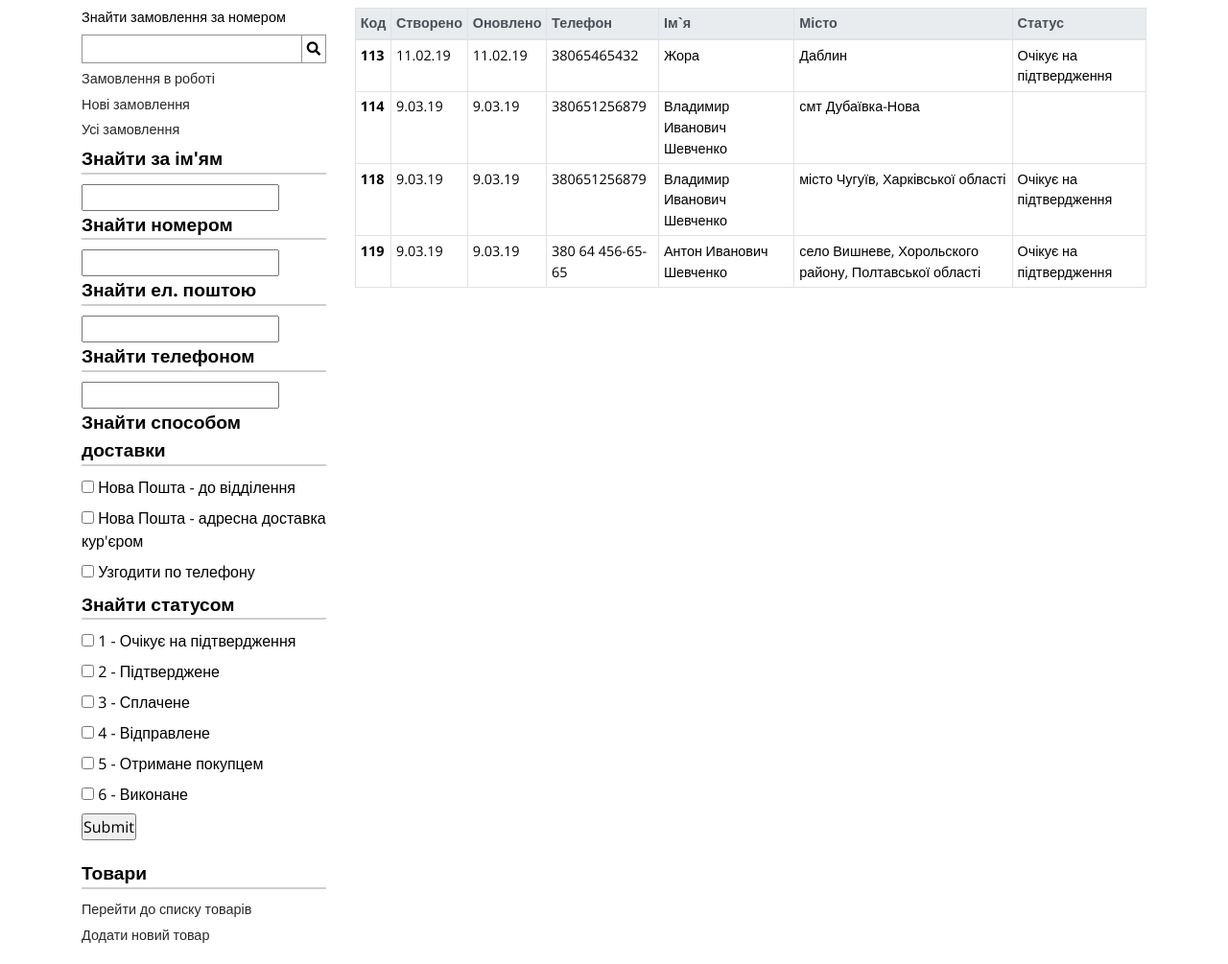
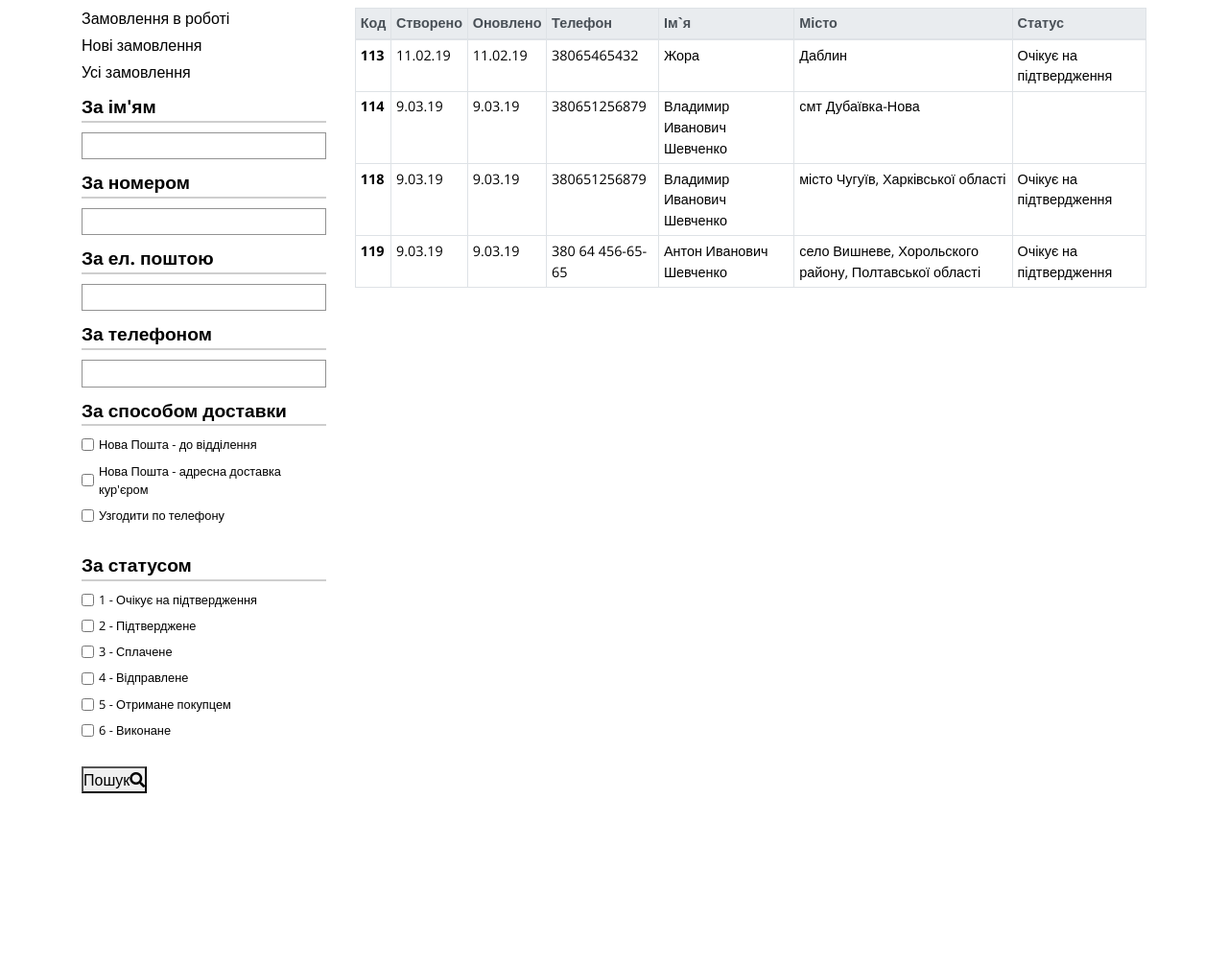
Before and after one commit to biryukov-m/craft-shop, a Django app: page /adm/orders/ in a window 1280 px wide. Shown: the part 122-1127 px from the top of the page at 96% size. After the commit the page ends 949 px from the top, so only its background shows below. Run offline with Django 3.2, Linux system fonts and the light colour scheme; data comes from the database, SQL or seed files in the repository; some libraries are stand-ins or nearby versions.

Commit message:
Стилизация сайдбара с фильтрами заказов

```diff
--- a/custom_admin/static/custom_admin/css/admin_main.sass
+++ b/custom_admin/static/custom_admin/css/admin_main.sass
@@ -138,28 +138,43 @@ a:hover
           font-size: 1.2rem
           border-bottom: 2px solid $lighter
           margin-bottom: 10px
-        ul.functions
-          font-size: 0.9rem
+        ul
+          margin-bottom: 10px
           li
-            margin-bottom: 5px
+            margin-bottom: 4px
             a
-              color: $darker
-          form
-            display: flex
-            width: 100%
-            input
-              display: block
-              background: white
+              font-family: "Open Sans", sans-serif
               color: black
-              flex-grow: 1
-              border: 1px $light solid
-              padding: 3px 5px
-            button
-              display: block
-              background: none
-              border: 1px solid $light
-              border-left: none
-              padding: 3px 5px
+              &:hover
+                color: $highlight
+
+        form
+          .attribute
+            margin-bottom: 10px
+            .header-wrapper
+              .header
+              .line
+            .select-wrapper
+              display: flex
+              input[type=text]
+                flex-grow: 1
+                display: block
+                background: white
+                color: black
+                border: 1px $light solid
+                padding: 3px 5px
+                font-size: 0.85rem
+              ul
+                li
+                  label
+                    color: black
+                    font-size: 0.8rem
+                    display: flex
+                    align-items: center
+                  input[type=checkbox]
+                    margin-right: 5px
+
+
     .content
       .functions-block
         font-family: "Open Sans", sans-serif
--- a/templates/custom_admin/orders.html
+++ b/templates/custom_admin/orders.html
@@ -4,13 +4,6 @@
     <div class="functions-block">
         <div class="header">Замовлення</div>
         <ul class="functions">
-            <li>
-                <label for="find-order-by-number">Знайти замовлення за номером</label>
-                <form class="find-order" action="">
-                    <input type="text" pattern="[0-9]{3,10}" name="find-order-by-number" id="find-order-by-number">
-                    <button><i class="fas fa-search"></i></button>
-                </form>
-            </li>
             <li><a href="{% url "custom_admin:orders" %}">Замовлення в роботі</a></li>
             <li><a href="{% url "custom_admin:orders" %}">Нові замовлення</a></li>
             <li><a href="{% url "custom_admin:orders" %}">Усі замовлення</a></li>
@@ -19,7 +12,7 @@
         <form class="filters" action="">
             <div class="attribute customer_name">
                 <div class="header-wrapper">
-                    <div class="header"><span class="bold">Знайти </span><span class="thin">за ім'ям</span></div>
+                    <div class="header"><span class="bold"></span><span class="thin">За ім'ям</span></div>
                     <div class="line"></div>
                 </div>
                 <div class="select-wrapper">
@@ -29,7 +22,7 @@
 
             <div class="attribute code">
                 <div class="header-wrapper">
-                    <div class="header"><span class="bold">Знайти </span><span class="thin">номером</span></div>
+                    <div class="header"><span class="bold"></span><span class="thin">За номером</span></div>
                     <div class="line"></div>
                 </div>
                 <div class="select-wrapper">
@@ -39,7 +32,7 @@
 
             <div class="attribute customer_email">
                 <div class="header-wrapper">
-                    <div class="header"><span class="bold">Знайти </span><span class="thin">ел. поштою</span></div>
+                    <div class="header"><span class="thin">За ел. поштою</span></div>
                     <div class="line"></div>
                 </div>
                 <div class="select-wrapper">
@@ -49,7 +42,7 @@
 
             <div class="attribute customer_phone">
                 <div class="header-wrapper">
-                    <div class="header"><span class="bold">Знайти </span><span class="thin">телефоном</span></div>
+                    <div class="header"><span class="bold"></span><span class="thin">За телефоном</span></div>
                     <div class="line"></div>
                 </div>
                 <div class="select-wrapper">
@@ -59,7 +52,7 @@
 
             <div class="attribute delivery_method">
                 <div class="header-wrapper">
-                    <div class="header"><span class="bold">Знайти </span><span class="thin">способом доставки</span></div>
+                    <div class="header"><span class="bold"></span><span class="thin">За способом доставки</span></div>
                     <div class="line"></div>
                 </div>
                 <div class="select-wrapper">
@@ -69,7 +62,7 @@
 
             <div class="attribute status">
                 <div class="header-wrapper">
-                    <div class="header"><span class="bold">Знайти </span><span class="thin">статусом</span></div>
+                    <div class="header"><span class="bold"></span><span class="thin">За статусом</span></div>
                     <div class="line"></div>
                 </div>
                 <div class="select-wrapper">
@@ -77,17 +70,10 @@
                 </div>
             </div>
 
-            <input type="submit" />
+            <button type="submit">Пошук<i class="fas fa-search"></i></button>
         </form>
 
 
-    </div>
-    <div class="functions-block">
-        <div class="header">Товари</div>
-        <ul class="functions">
-            <li><a href="#">Перейти до списку товарів</a></li>
-            <li><a href="#">Додати новий товар</a></li>
-        </ul>
     </div>
 {% endblock %}
 {% block content %}
@@ -113,17 +99,6 @@
                         </tr>
                     </thead>
                     <tbody class="table-striped table-bordered">
-{#                    {% for order in orders_query %}#}
-{#                        <tr>#}
-{#                            <th scope="row">{{ order.code }}</th>#}
-{#                            <td>{{ order.created|date:"j.m.y" }}</td>#}
-{#                            <td>{{ order.updated|date:"j.m.y" }}</td>#}
-{#                            <td>{{ order.customer_phone }}</td>#}
-{#                            <td>{{ order.customer_name }}</td>#}
-{#                            <td>{{ order.customer_city }}</td>#}
-{#                            <td>{% for status in order.status.all %}{{ status.verbose_name }}{% endfor %}</td>#}
-{#                        </tr>#}
-{#                    {% endfor %}#}
                     {% for order in order_filter.qs %}
                         <tr>
                             <th scope="row">{{ order.code }}</th>
```
Also changed, not shown: custom_admin/static/custom_admin/css/admin_main.css, 1 other file.
